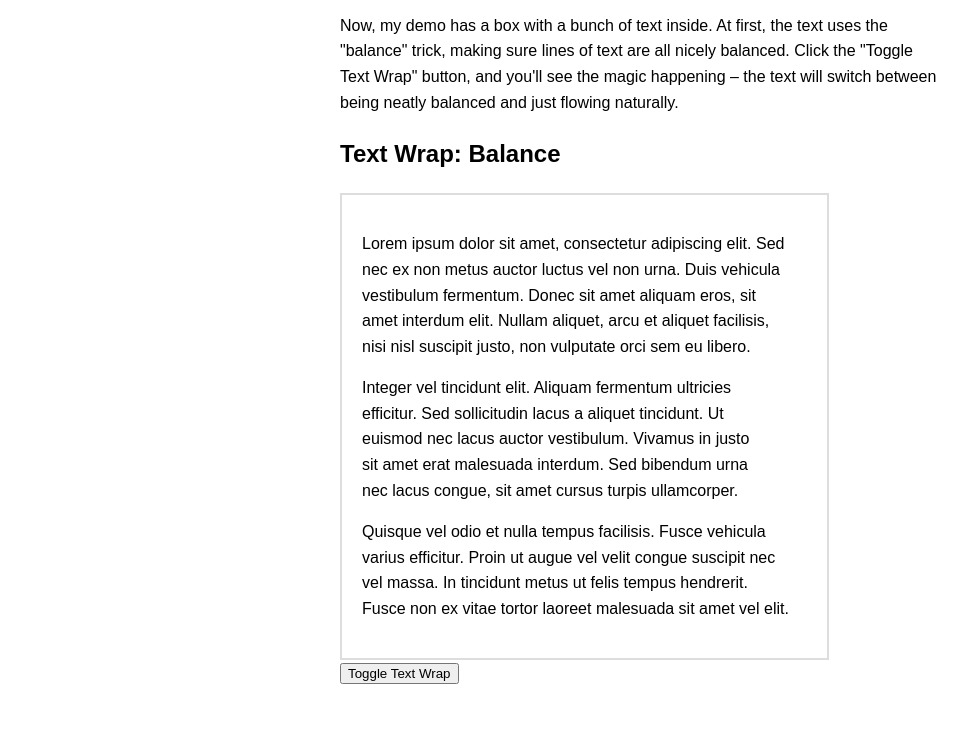
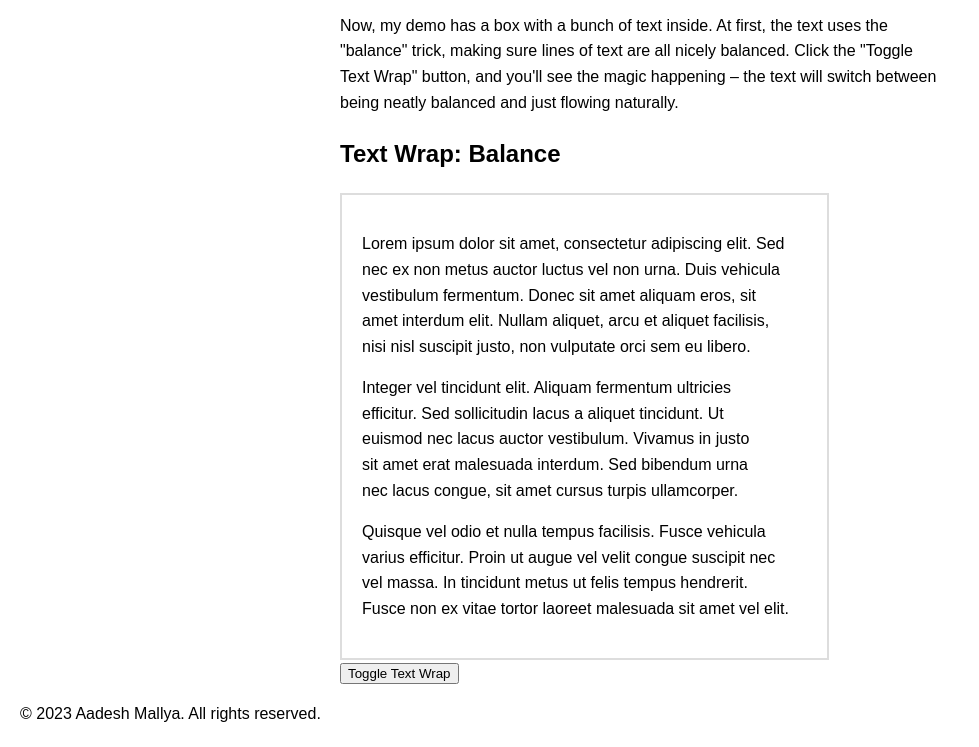
Before and after one commit to aad3sh/textWrap, a plain HTML site: page index.html in a window 1280 px wide. Shown: the part 771-1518 px from the top of the page, without its empty margins (0-979 px from the left). Before the commit the page ends 1476 px from the top, so only its background shows below. Drawn offline with Linux system fonts and the light colour scheme.

Commit message:
added copyright

```diff
--- a/index.html
+++ b/index.html
@@ -46,6 +46,10 @@
         <button onclick="toggleTextWrap()">Toggle Text Wrap</button>
     </div>
 
+    <footer>
+        <p>&copy; 2023 Aadesh Mallya. All rights reserved.</p>
+    </footer>
+
     <script src="script.js"></script>
 </body>
 </html>
```
